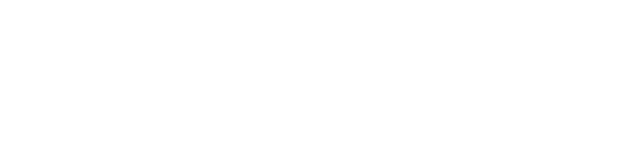
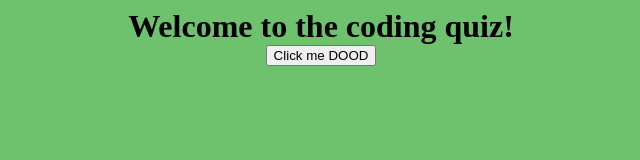
Before and after one commit to Gelenhaus/quizGame, a plain HTML site: page index.html in a window 1280 px wide. Shown: the whole page, without its empty margins (319-959 px from the left). Drawn offline with Linux system fonts and the light colour scheme.

Commit message:
centering button and text

```diff
--- a/index.html
+++ b/index.html
@@ -4,9 +4,11 @@
     <meta charset="UTF-8">
     <meta http-equiv="X-UA-Compatible" content="IE=edge">
     <meta name="viewport" content="width=device-width, initial-scale=1.0">
-    <title>Document</title>
+    <title>Coding Quiz</title>
+    <link rel="stylesheet" href="style.css">
 </head>
 <body>
 
+    <script src="script.js"></script>
 </body>
 </html>
--- a/script.js
+++ b/script.js
@@ -0,0 +1,33 @@
+
+
+var body = document.body;
+var buttonContainer = document.createElement('div');
+var myButton = document.createElement('button');
+var titleContainer = document.createElement('header');
+var title = document.createElement('h1');
+
+
+
+
+myButton.textContent = 'Click me DOOD';
+buttonContainer.setAttribute('style', 'margin: auto; width: 25%; text-align: center;');
+title.textContent = 'Welcome to the coding quiz!';
+title.setAttribute('style', 'margin: auto; width: 50%; text-align: center; ');
+
+
+body.appendChild(titleContainer);
+titleContainer.appendChild(title);
+body.appendChild(buttonContainer);
+buttonContainer.appendChild(myButton);
+
+
+
+
+function beginQuiz() {
+    window.alert("The button function connection is online!");
+
+
+
+}
+
+myButton.addEventListener("click", beginQuiz);
--- a/style.css
+++ b/style.css
@@ -0,0 +1,3 @@
+body {
+    background-color: rgb(110, 194, 110);
+}
```
